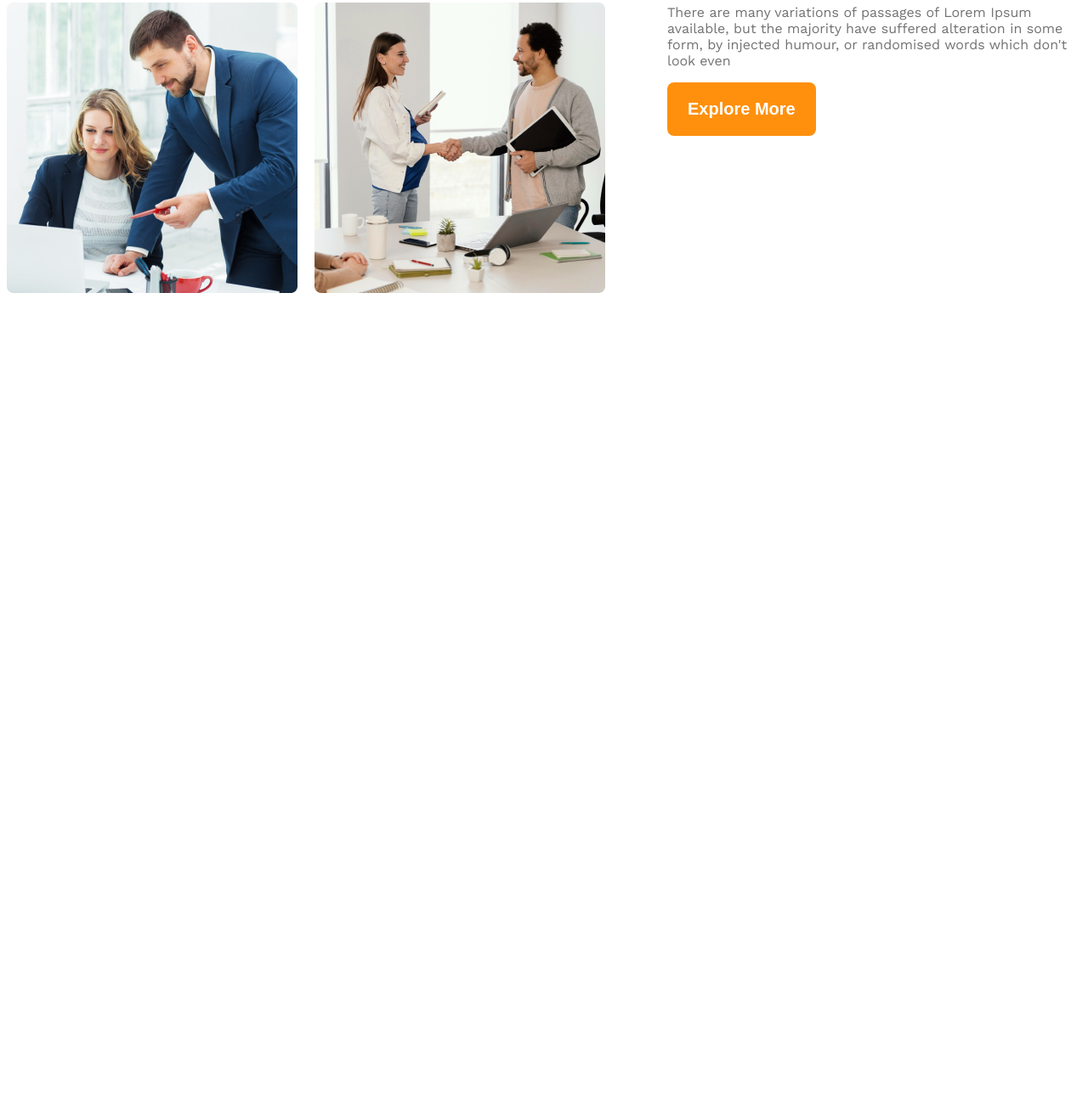
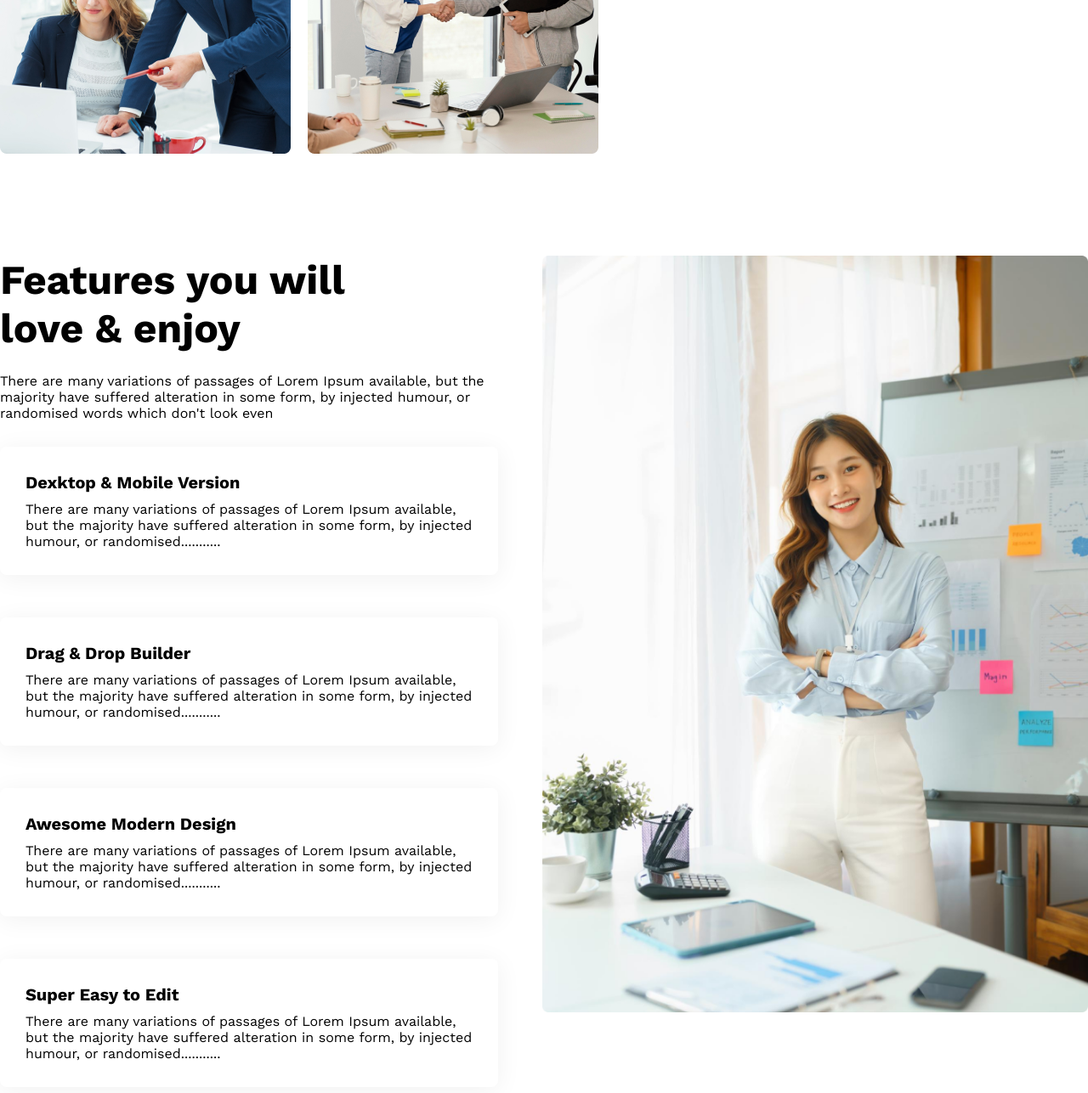
Before and after one commit to md-shafi-2004/G3-Architecture, a plain HTML site: page index.html in a window 1280 px wide. Shown: the part 1673-2960 px from the top of the page at 85% size. Before the commit the page ends 2026 px from the top, so only its background shows below. Drawn offline with nearby package versions, Linux system fonts and the light colour scheme.

Commit message:
added feature section

```diff
--- a/G3.css
+++ b/G3.css
@@ -1,30 +1,38 @@
-
 @import url('https://fonts.googleapis.com/css2?family=Work+Sans:ital,wght@0,100..900;1,100..900&display=swap');
 
+* {
+    margin: 0;
+    padding: 0;
+    box-sizing: border-box;
+}
 
 .work-sans-font {
-  font-family: "Work Sans", sans-serif;
-  font-optical-sizing: auto;
-  font-weight: 400;
-  font-style: normal;
+    font-family: "Work Sans", sans-serif;
+    font-optical-sizing: auto;
+    font-weight: 400;
+    font-style: normal;
 }
 
 /* shared styles */
-.display-flex{
+.display-flex {
     display: flex;
 }
+
 /* dark 02 */
-.text-gray{
+.text-gray {
     color: #424242;
 }
+
 /* dark 03 */
-.text-light-gray{
+.text-light-gray {
     color: #727272;
 }
-.bg-light{
+
+.bg-light {
     background-color: rgba(255, 144, 14, 0.1);
 }
-.btn-primary{
+
+.btn-primary {
     padding: 20px 24px;
     color: white;
     background-color: #FF900E;
@@ -32,70 +40,134 @@
     font-size: 1.25rem;
     border: none;
     font-weight: 600;
+    margin-top: 34px;
 }
-.color-black{
+
+.color-black {
     color: black;
 }
-.color-orange{
+
+.color-orange {
     color: #FF900E;
 }
 
 /* header styles */
 
 /* nav-bar styles */
-header{
+header {
     margin-bottom: 130px;
 }
-.navbar{
+
+.navbar {
     justify-content: space-between;
     align-items: center;
 }
-.brand{
+
+.brand {
     font-size: 3rem
 }
-.nav-item{
+
+.nav-item {
     list-style: none;
     margin-right: 20px;
 }
-.nav-link{
+
+.nav-link {
     text-decoration: none;
 }
-.navbar,.banar{
+
+.navbar,
+.banar {
     max-width: 1440px;
     margin: 0 auto;
 }
+
 /* banar related style */
-.banar-content{
+.banar-content {
     max-width: 850px;
     margin: 0 auto;
     text-align: center;
     margin-bottom: 50px;
 }
-.banar-title{
+
+.banar-title {
     font-size: 4rem;
 }
-.banar-image{
+
+.banar-image {
     width: 100%;
 }
-.teams{
+
+/* teams style */
+.teams {
     max-width: 1318px;
     margin: 0 auto;
     align-items: center;
     gap: 73px;
 }
-.teams-images{
+
+.teams-images {
     display: grid;
-    grid-template-columns: repeat(2,1fr);
+    grid-template-columns: repeat(2, 1fr);
     gap: 20px;
 }
-.teams-title{
+
+.teams-title {
     font-size: 3rem;
 }
 
+/* feature section */
+.feature {
+    max-width: 1440px;
+    margin: 120px auto;
+    gap: 52px;
+}
 
+.feature-description {
+    max-width: 586px;
+}
+
+.feature-title {
+    font-size: 3rem;
+    font-weight: bold;
+}
+
+.feature-info {
+    margin-top: 24px;
+    margin-bottom: 30px;
+}
+
+.feature-card {
+    max-width: 586px;
+    border-radius: 8px;
+    padding: 30px;
+    margin-bottom: 50px;
+    box-shadow: 0 4px 30px 0 rgba(0, 0, 0, 0.06);
+}
+
+.feature-card-title {
+    font-size: 1.25rem;
+    margin-bottom: 10px;
+}
+
+.feature-image img {
+    width: 100%;
+}
 
 @media screen and (max-width:576px) {
-    .navbar{
+    .navbar {
+        flex-direction: column;
+    }
+
+    .teams {
+        flex-direction: column-reverse;
+    }
+
+    .teams-images {
+        grid-template-columns: repeat(1, 1fr);
+    }
+
+    .feature {
         flex-direction: column;
     }
 
--- a/index.html
+++ b/index.html
@@ -32,7 +32,7 @@
     </header>
 
     <main>
-        <div class="teams display-flex">
+        <section class="teams display-flex">
 
             <div class="teams-images">
                 <img src="images/team1.png" alt="" class="teams-image">
@@ -42,13 +42,53 @@
             </div>
 
             <div class="teams-description">
-                <h1 class="teams-title text-light-gray">Quick list <span class="color-black">of Our</span> <span class="color-orange">Features</span></h1>
-                <p class="teams-info text-light-gray">There are many variations of passages of Lorem Ipsum available, but the majority
+                <h1 class="teams-title text-light-gray">Quick list <span class="color-black">of Our</span> <span
+                        class="color-orange">Features</span></h1>
+                <p class="teams-info text-light-gray">There are many variations of passages of Lorem Ipsum available,
+                    but the majority
                     have suffered alteration in some form, by injected humour, or randomised words which don't look even
                 </p>
                 <button class="btn-primary">Explore More</button>
             </div>
-        </div>
+        </section>
+
+        <section class="feature display-flex">
+            <div class="feature-description">
+                <h1 class="feature-title">Features you will<br>love & enjoy</h1>
+                <p class="feature-info">There are many variations of passages of Lorem Ipsum available, but the majority
+                    have suffered alteration in some form, by injected humour, or randomised words which don't look even
+                </p>
+                <div class="feature-cards">
+                    <div class="feature-card">
+                        <h3 class="feature-card-title">Dexktop & Mobile Version</h3>
+                        <p class="feature-card-info">There are many variations of passages of Lorem Ipsum available, but
+                            the majority have suffered alteration in some form, by injected humour, or
+                            randomised...........</p>
+                    </div>
+                    <div class="feature-card">
+                        <h3 class="feature-card-title">Drag & Drop Builder</h3>
+                        <p class="feature-card-info">There are many variations of passages of Lorem Ipsum available, but
+                            the majority have suffered alteration in some form, by injected humour, or
+                            randomised...........</p>
+                    </div>
+                    <div class="feature-card">
+                        <h3 class="feature-card-title">Awesome Modern Design</h3>
+                        <p class="feature-card-info">There are many variations of passages of Lorem Ipsum available, but
+                            the majority have suffered alteration in some form, by injected humour, or
+                            randomised...........</p>
+                    </div>
+                    <div class="feature-card">
+                        <h3 class="feature-card-title">Super Easy to Edit</h3>
+                        <p class="feature-card-info">There are many variations of passages of Lorem Ipsum available, but
+                            the majority have suffered alteration in some form, by injected humour, or
+                            randomised...........</p>
+                    </div>
+                </div>
+            </div>
+            <div class="feature-image">
+                <img src="images/architect.png" alt="">
+            </div>
+        </section>
 
     </main>
 
```
